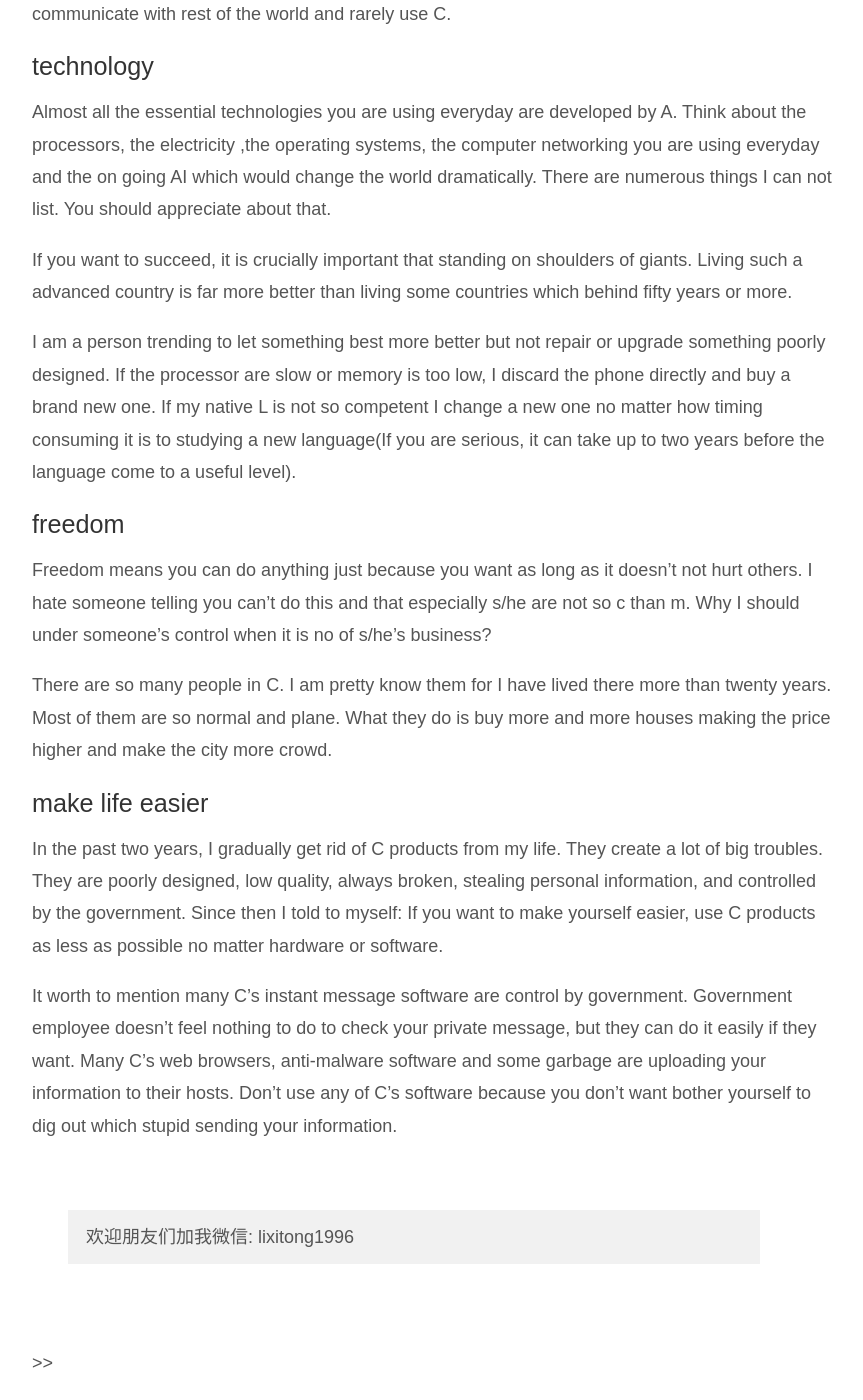
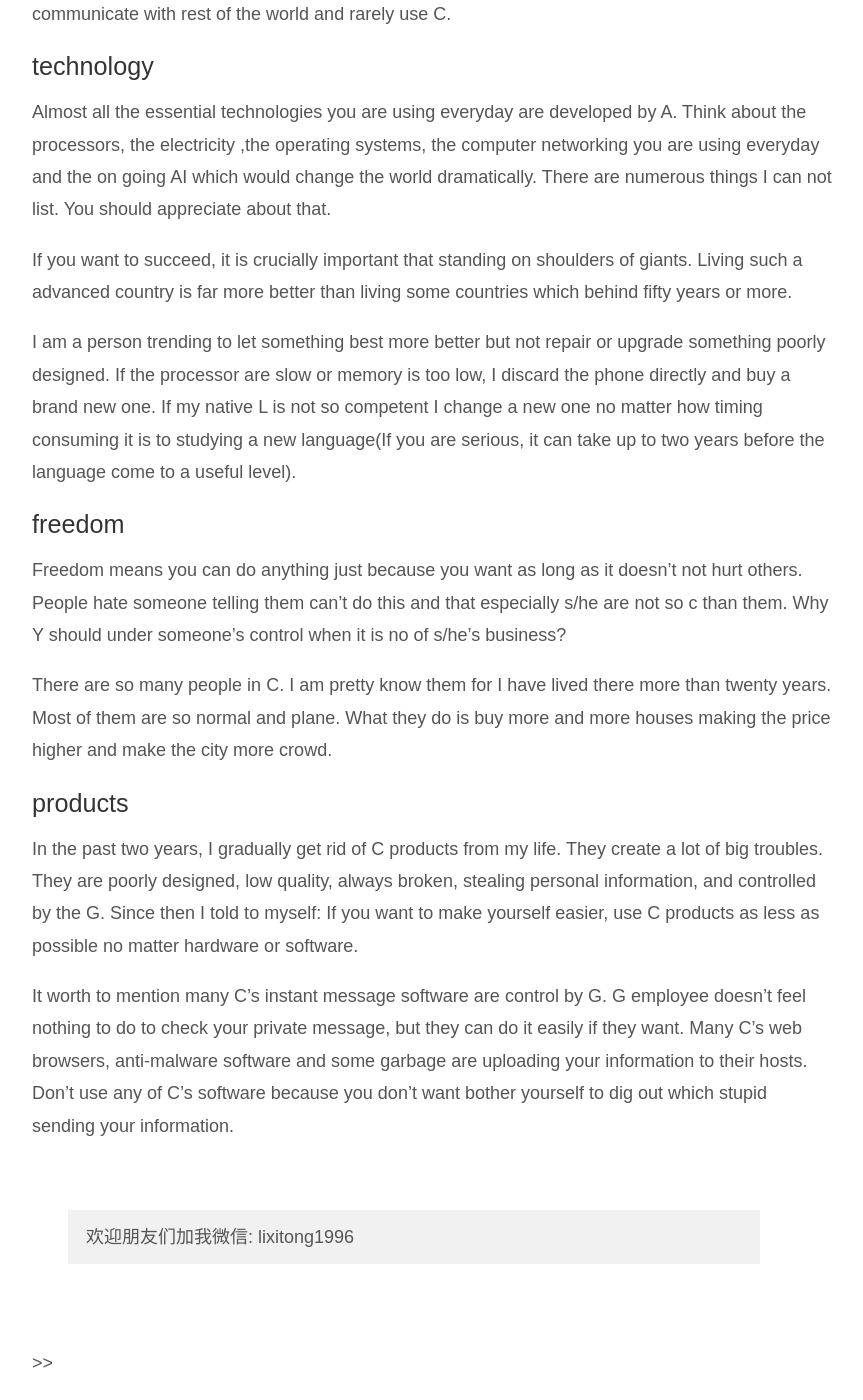
Before and after one commit to lixit/lixit.github.io, a Jekyll site: the page built from _posts/2018-9-21-not_stay_C.md, in a window 1280 px wide and 1400 px high, scrolled down 1002 px. Shown: the whole window, without its empty margins (208-1071 px from the left). Built offline with Jekyll 4.4.1, drawn with Linux system fonts in a browser that asks for light colours; some of the changed text lies outside the part shown.

Commit message:
remove other offersive words

```diff
--- a/_posts/2018-9-21-not_stay_C.md
+++ b/_posts/2018-9-21-not_stay_C.md
@@ -1,15 +1,15 @@
 ---
 layout: post
-title: Why I don't want staying in C
+title: Why not in C
 ---
 
 I never want to make some big titles with empty contents or make precise arguments. Since big titles make readers disappointed and I rightly dread precise argument. An argument that is convincing only if it is precise loses all its force if the assumptions on which it is based are slightly changed, whereas an argument that is convincing though imprecise may well be stable under small perturbations of its underlying assumptions. But this time I did both.
 
 In order to let you less uncomfortable, I abbreviate it to C.
 
-### scholarship environment
+###  academic environment
 
-C's scholarship environment arguably is very poor especially in Universities such as no matter P or some garbage ones. The so named professors are sitting to enjoy the ease and waiting to die. They publish so named theses copying and plagiarizing from foreign country to earn some reputation which are of no practical usages. Most of them don't good at E. So they let their students translate.
+C's scholarship environment arguably is very poor especially in universities such as no matter P or some garbage ones. The so named professors are sitting to enjoy the ease and waiting to die. They publish so named theses copying and plagiarizing from foreign country to earn some reputation which are of no practical usages. Most of them don't good at E. So they let their students translate.
 
 Their teaching materials are far out dated. They teach students knowledge that is found last century. The students earning bachelor or graduate degrees should be proud of their experience studying so many years. But once finding job, they realize they can do nothing. And because of that, their salaries is relatively low. The company prefer to hire employee to let them make wealth but not cultivate someone with low competence from some big universities.
 
@@ -29,12 +29,12 @@ I am a person trending to let something best more better but not repair or upgra
 
 ### freedom
 
-Freedom means you can do anything just because you want as long as it doesn't not hurt others. I hate someone telling you can't do this and that especially s/he are not so c than m. Why I should under someone's control when it is no of s/he's business?
+Freedom means you can do anything just because you want as long as it doesn't not hurt others. People hate someone telling them can't do this and that especially s/he are not so c than them. Why Y should under someone's control when it is no of s/he's business?
 
 There are so many people in C. I am pretty know them for I have lived there more than twenty years. Most of them are so normal and plane. What they do is buy more and more houses making the price higher and make the city more crowd.
 
-### make life easier
+### products
 
-In the past two years, I gradually get rid of C products from my life. They create a lot of big troubles. They are poorly designed, low quality, always broken, stealing personal information, and controlled by the government. Since then I told to myself: If you want to make yourself easier, use C products as less as possible no matter hardware or software.
+In the past two years, I gradually get rid of C products from my life. They create a lot of big troubles. They are poorly designed, low quality, always broken, stealing personal information, and controlled by the G. Since then I told to myself: If you want to make yourself easier, use C products as less as possible no matter hardware or software.
 
-It worth to mention many C's instant message software are control by government. Government employee doesn't feel nothing to do to check your private message, but they can do it easily if they want. Many C's web browsers, anti-malware software and some garbage are uploading your information to their hosts. Don't use any of C's software because you don't want bother yourself to dig out which stupid sending your information.
+It worth to mention many C's instant message software are control by G. G employee doesn't feel nothing to do to check your private message, but they can do it easily if they want. Many C's web browsers, anti-malware software and some garbage are uploading your information to their hosts. Don't use any of C's software because you don't want bother yourself to dig out which stupid sending your information.
```
